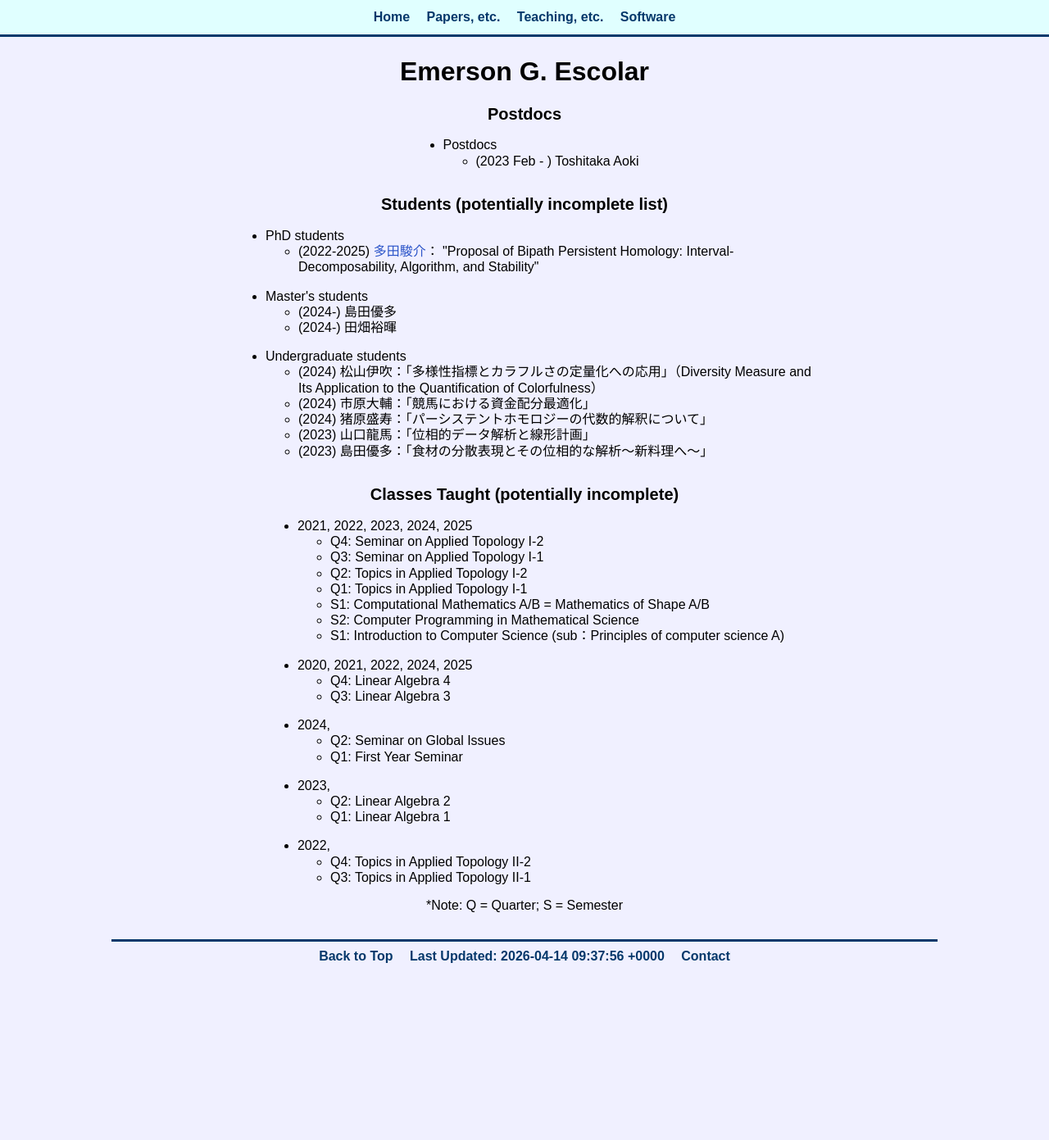
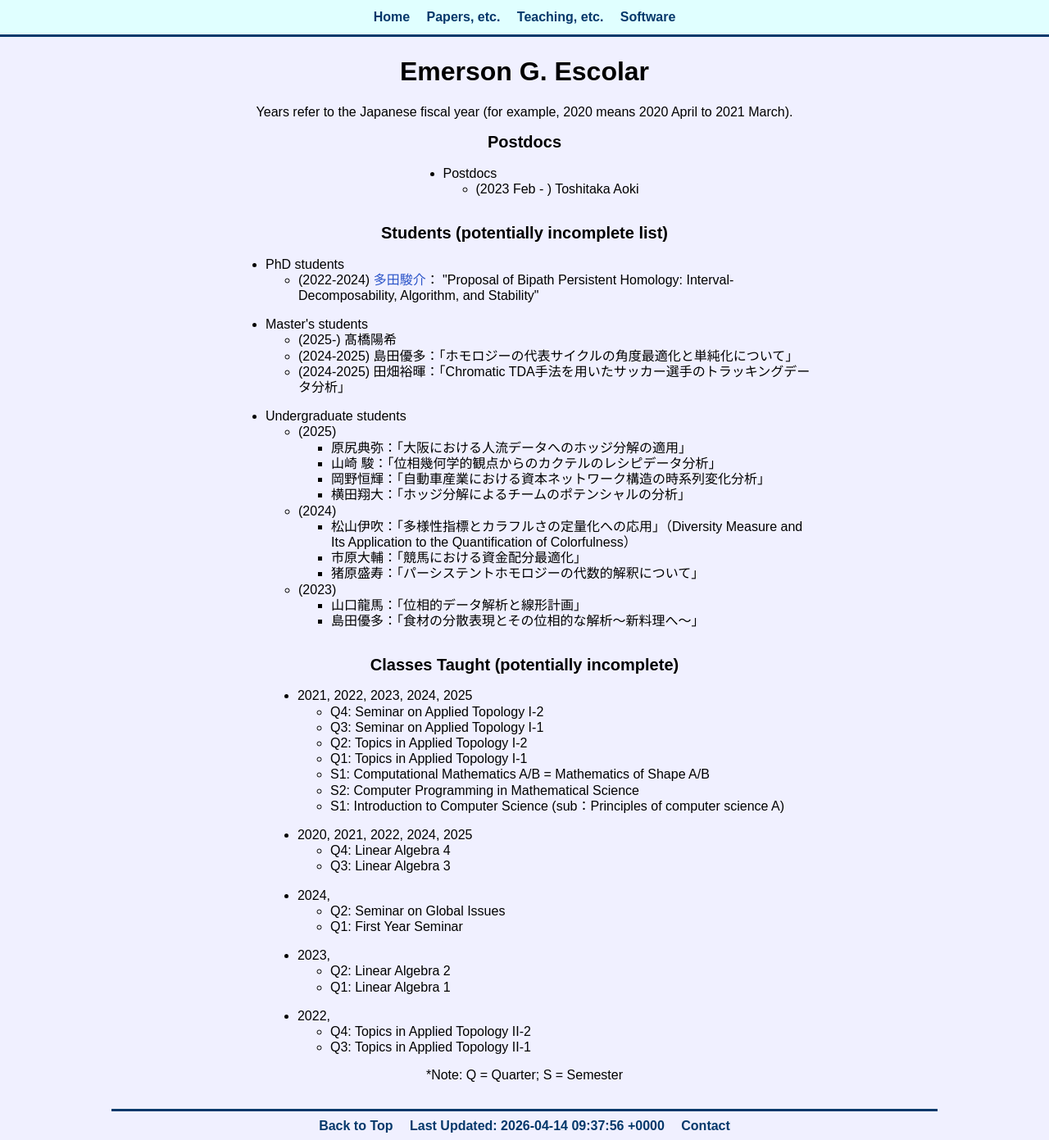
Before and after one commit to emerson-escolar/emerson-escolar.github.io, a Jekyll site: the page built from teaching.html, in a window 1280 px wide and 1391 px high. Shown: the whole window at 82% size. Built offline with Jekyll 4.4.1, drawn with Linux system fonts in a browser that asks for light colours.

Commit message:
add 2025 students

```diff
--- a/teaching.html
+++ b/teaching.html
@@ -17,6 +17,8 @@ title: Teaching
      </div>
 </section> -->
 
+Years refer to the Japanese fiscal year (for example, 2020 means 2020 April to 2021 March).
+
 <section>
   <h2> Postdocs</h2>
   <ul class="wordbox paperlist">
@@ -41,19 +43,35 @@ title: Teaching
 
     <li> Master's students
       <ul class="normallist">
-	<li> (2024-) 島田優多</li>
-	<li> (2024-) 田畑裕暉</li>
+	<li> (2025-) 髙橋陽希
+	<li> (2024-2025) 島田優多：「ホモロジーの代表サイクルの角度最適化と単純化について」</li>
+	<li> (2024-2025) 田畑裕暉：「Chromatic TDA手法を用いたサッカー選手のトラッキングデータ分析」</li>
       </ul>
     </li>
 
     <li> Undergraduate students
       <ul class="normallist">
-	<li> (2024) 松山伊吹：「多様性指標とカラフルさの定量化への応用」（Diversity Measure and Its Application to the Quantification of Colorfulness）</li>
-	<li> (2024) 市原大輔：「競馬における資金配分最適化」</li>
-	<li> (2024) 猪原盛寿：「パーシステントホモロジーの代数的解釈について」</li>
-
-	<li> (2023) 山口龍馬：「位相的データ解析と線形計画」</li>
-	<li> (2023) 島田優多：「食材の分散表現とその位相的な解析〜新料理へ〜」</li>
+	<li> (2025)
+	  <ul class="normallist">
+	    <li> 原尻典弥：「大阪における人流データへのホッジ分解の適用」</li>
+	    <li> 山崎 駿：「位相幾何学的観点からのカクテルのレシピデータ分析」</li>
+	    <li> 岡野恒輝：「自動車産業における資本ネットワーク構造の時系列変化分析」</li>
+	    <li> 横田翔大：「ホッジ分解によるチームのポテンシャルの分析」</li>
+	  </ul>
+	</li>
+	<li> (2024)
+	  <ul class="normallist">
+	    <li> 松山伊吹：「多様性指標とカラフルさの定量化への応用」（Diversity Measure and Its Application to the Quantification of Colorfulness）</li>
+	    <li> 市原大輔：「競馬における資金配分最適化」</li>
+	    <li> 猪原盛寿：「パーシステントホモロジーの代数的解釈について」</li>
+	  </ul>
+	</li>
+	<li> (2023)
+	  <ul class="normallist">
+	    <li> 山口龍馬：「位相的データ解析と線形計画」</li>
+	    <li> 島田優多：「食材の分散表現とその位相的な解析〜新料理へ〜」</li>
+	  </ul>
+	</li>
       </ul>
     </li>
   </ul>
```
Also changed, not shown: other parts of teaching.html (+1 -1 lines).
